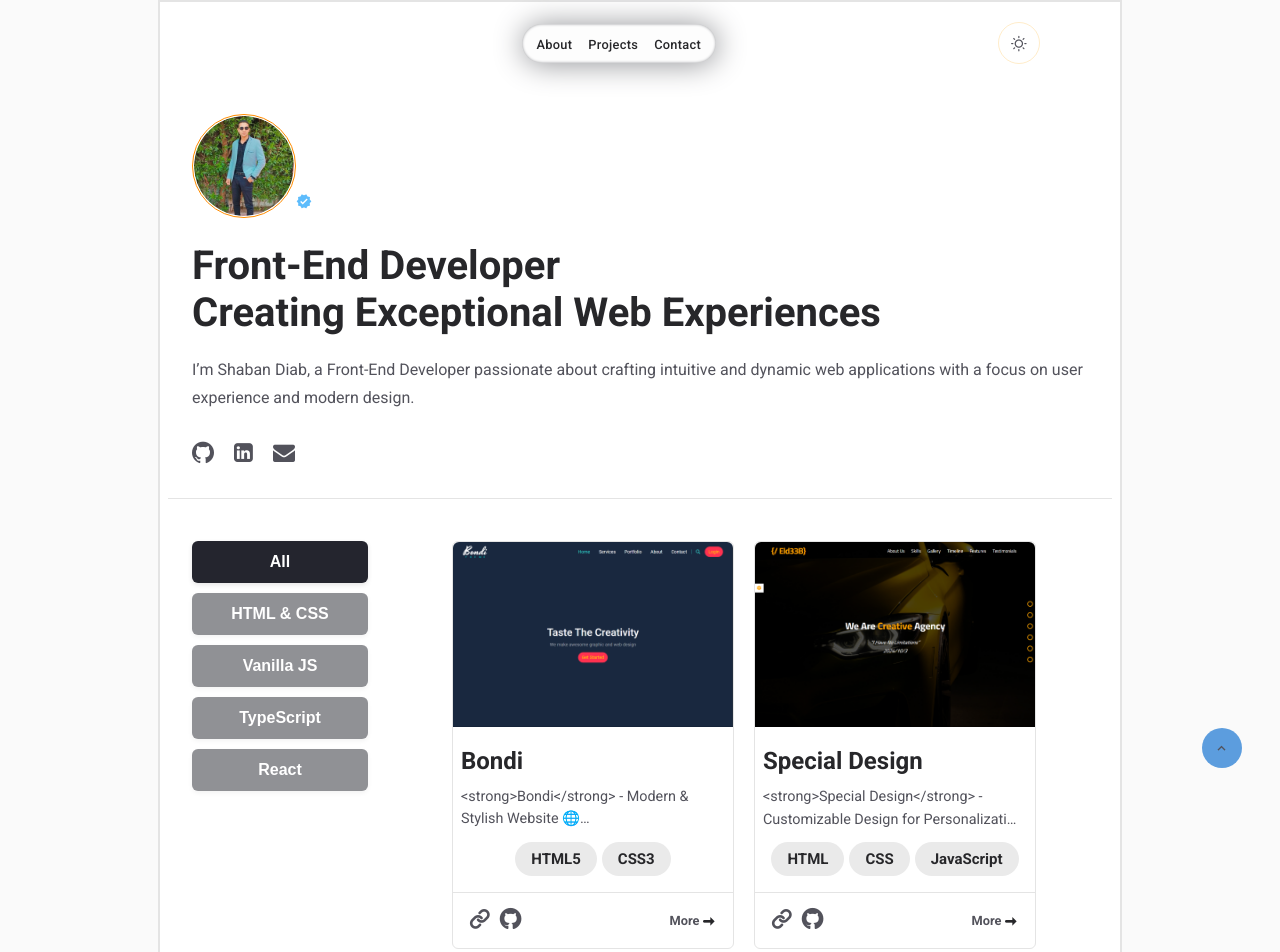
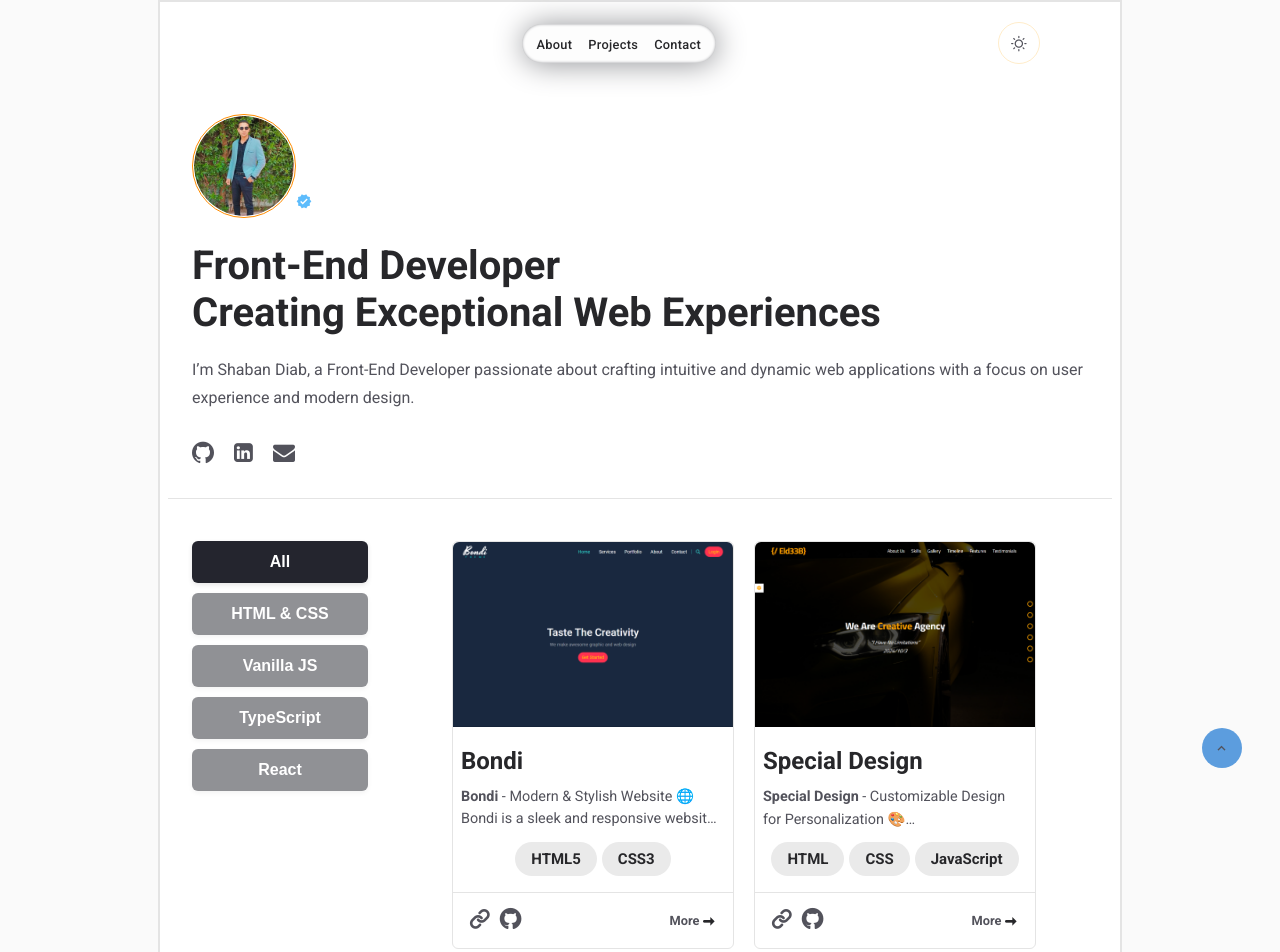
Before and after one commit to diab-tech/portfolio_2, a React (Vite) app: page / in a window 1280 px wide. Shown: the top 952 px of the page. Built offline with nearby package versions, Linux system fonts and the light colour scheme.

Commit message:
edit on project description

```diff
--- a/src/Data/projectsData.js
+++ b/src/Data/projectsData.js
@@ -81,9 +81,9 @@ It allows for a unique and engaging experience through its interactive features.
 
   <strong>Contact Form:</strong> An interactive form that allows visitors to reach out to me directly.
 
-  -<strong>Custom Fonts & Icons:</strong> Unique typography and icons for a personalized touch.
+  <strong>Custom Fonts & Icons:</strong> Unique typography and icons for a personalized touch.
 
-  -<strong>Dynamic Content:</strong> Easily updatable project data stored in a structured format for quick modifications.`,
+  <strong>Dynamic Content:</strong> Easily updatable project data stored in a structured format for quick modifications.`,
     technologies: [
       "HTML5",
       "CSS3",
--- a/src/components/3-main/Main.jsx
+++ b/src/components/3-main/Main.jsx
@@ -81,7 +81,12 @@ export default function Main() {
             <img src={p.image} alt={p.name} />
             <div className="box p-1">
               <h2>{p.name}</h2>
-              <p className="description">{p.description}</p>
+              <p
+                className="description"
+                dangerouslySetInnerHTML={{ __html: p.description }}
+              />
+              {/* {p.description}
+              </p> */}
               <div className="technologies flex ">
                 {p.technologies.map((tech, index) => (
                   <span key={index}>{tech}</span>
--- a/src/components/3-main/main.css
+++ b/src/components/3-main/main.css
@@ -1,3 +1,7 @@
+.main .description {
+  white-space: pre-line;
+}
+
 .main {
   gap: 2rem;
   justify-content: center;
--- a/src/components/Project-details.jsx
+++ b/src/components/Project-details.jsx
@@ -17,6 +17,7 @@ export default function ProjectDetails() {
             className="description"
             dangerouslySetInnerHTML={{ __html: project.description }}
           />
+
           <div className="tech mt-2">🛠️ Technologies Used:</div>
           <div className="technologies flex flex-wrap gap-5">
             {project.technologies.map((tech, index) => (
```
